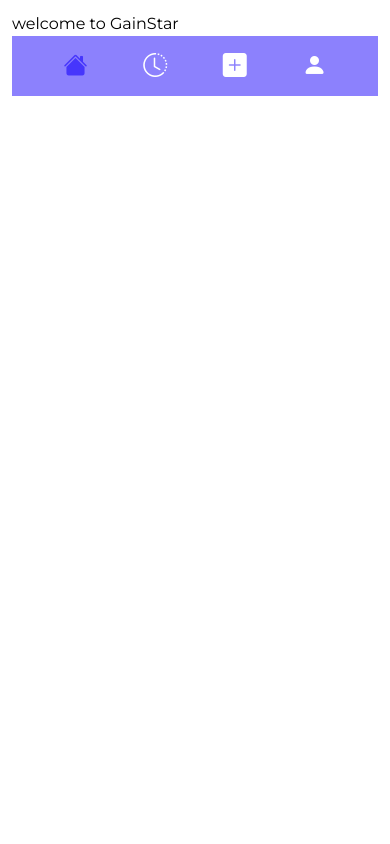
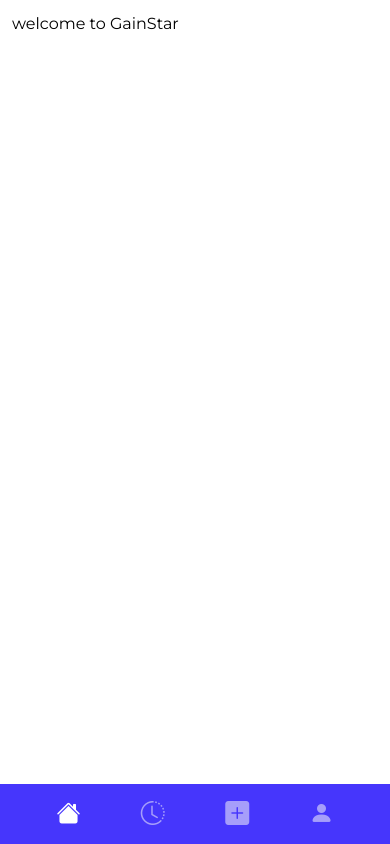
Before and after one commit to kursad333/gainstar, a Vue app in the folder src/web/: page / in a window 390 px wide. Built offline with nearby package versions, Linux system fonts and the light colour scheme; the HTML template or start-up script is replaced by a standard one.

Commit message:
Mobile navbar scales to viewport

```diff
--- a/src/web/src/components/nav/bottom-nav.vue
+++ b/src/web/src/components/nav/bottom-nav.vue
@@ -25,11 +25,21 @@
 
 <style scoped>
 nav {
-  background-color: #8c81fd;
+  background-color: #4636FC;
+  color: #a69efa;
+  border-radius: 15px;
+}
+.active {
   color: #ffffff;
 }
 
-.active {
-  color: #4636FC;
+@media (max-width: 767px) {
+  nav {
+    position: absolute;
+    bottom: 0px;
+    left: 0px;
+    width: calc(100%);
+    border-radius: 0;
+  }
 }
 </style>
--- a/src/web/src/components/template/mobile-container.vue
+++ b/src/web/src/components/template/mobile-container.vue
@@ -1,5 +1,5 @@
 <template>
-  <div class="container p-3 flex-col justify-between md:w-2/3 xl:w-2/5">
+  <div class="container p-3 flex flex-col justify-between content-center md:w-2/3 xl:w-2/5">
     <slot></slot>
   </div>
 </template>
@@ -16,4 +16,6 @@
     min-height: calc(100vh - 6px);
   }
 }
+
+
 </style>
```
